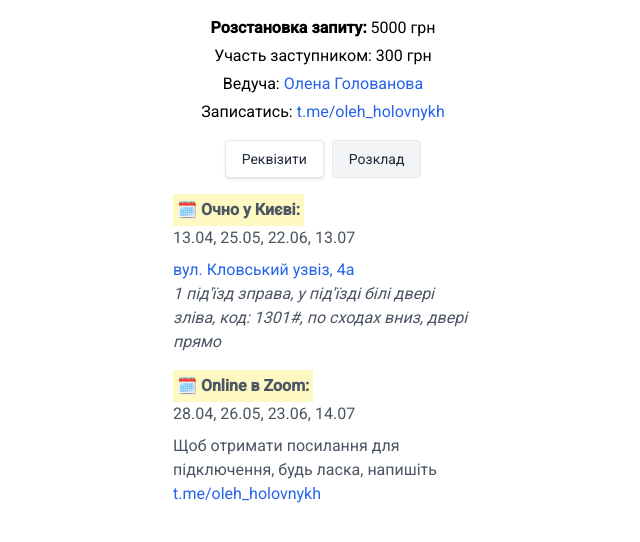
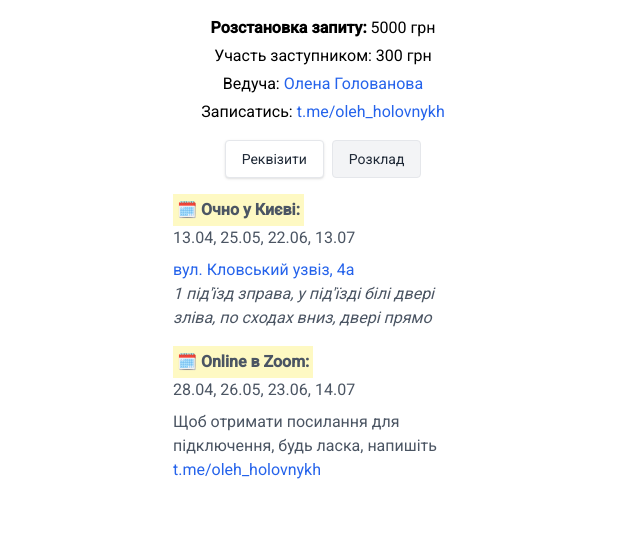
Before and after one commit to oleh-holovnykh/client-groups, a React (Vite) app: page /#/ in a window 1280 px wide. Shown: the top 542 px of the page, without its empty margins (317-957 px from the left). Built offline with nearby package versions, Linux system fonts and the light colour scheme.

Commit message:
changed text

```diff
--- a/src/components/ClientGroupsSchedule.tsx
+++ b/src/components/ClientGroupsSchedule.tsx
@@ -59,7 +59,7 @@ export const ClientGroupsSchedule: React.FC<Props> = ({ groups }) => {
           >вул. Кловський узвіз, 4а</a>
           <br />
           <span className='italic'>
-            1 під'їзд зправа, у під'їзді білі двері зліва, код: 1301#, по сходах
+            1 під'їзд зправа, у під'їзді білі двері зліва, по сходах
             вниз, двері прямо
           </span>
           </div>
```
